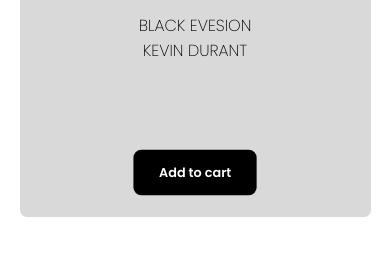
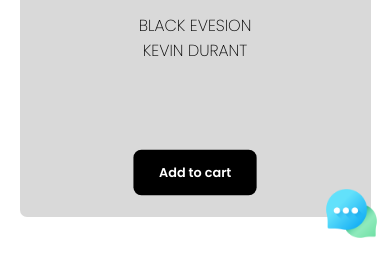
Before and after one commit to Reconfort/Nike-Responsive, a plain HTML site: page index.html in a window 390 px wide. Shown: the part 584-844 px from the top of the page. Drawn offline with Linux system fonts and the light colour scheme.

Commit message:
Add Chat section

```diff
--- a/index.html
+++ b/index.html
@@ -51,6 +51,11 @@
                     <button>Add to cart</button>
                 </span>
             </div>
+            <div class="chat">
+                <a href="https://netfort.netlify.app" target="_blank">
+                    <img src="./assets/chat.png" alt="">
+                </a>
+            </div>
         </div>
     </div>
     <div class="modal">
--- a/main.css
+++ b/main.css
@@ -171,7 +171,9 @@ body{
     border-radius: 10px;
     cursor: pointer;
 }
-
+.chat{
+    display: none;
+}
 
 
 
@@ -354,5 +356,18 @@ label{
     .body .left .similar img{
         display: none;
     }
+    .chat{
+        position: absolute;
+        display: block;
+        z-index: 100;
+        width: 10vw;
+        bottom: 0;
+        right: 0;
+        margin: 0 1.2rem 1.2rem 0;
+        transform: scale(1.3);
+    }
+    .chat img{
+        width: 100%;
+    }
 
 }
```
Also changed, not shown: assets/chat.png (added).
